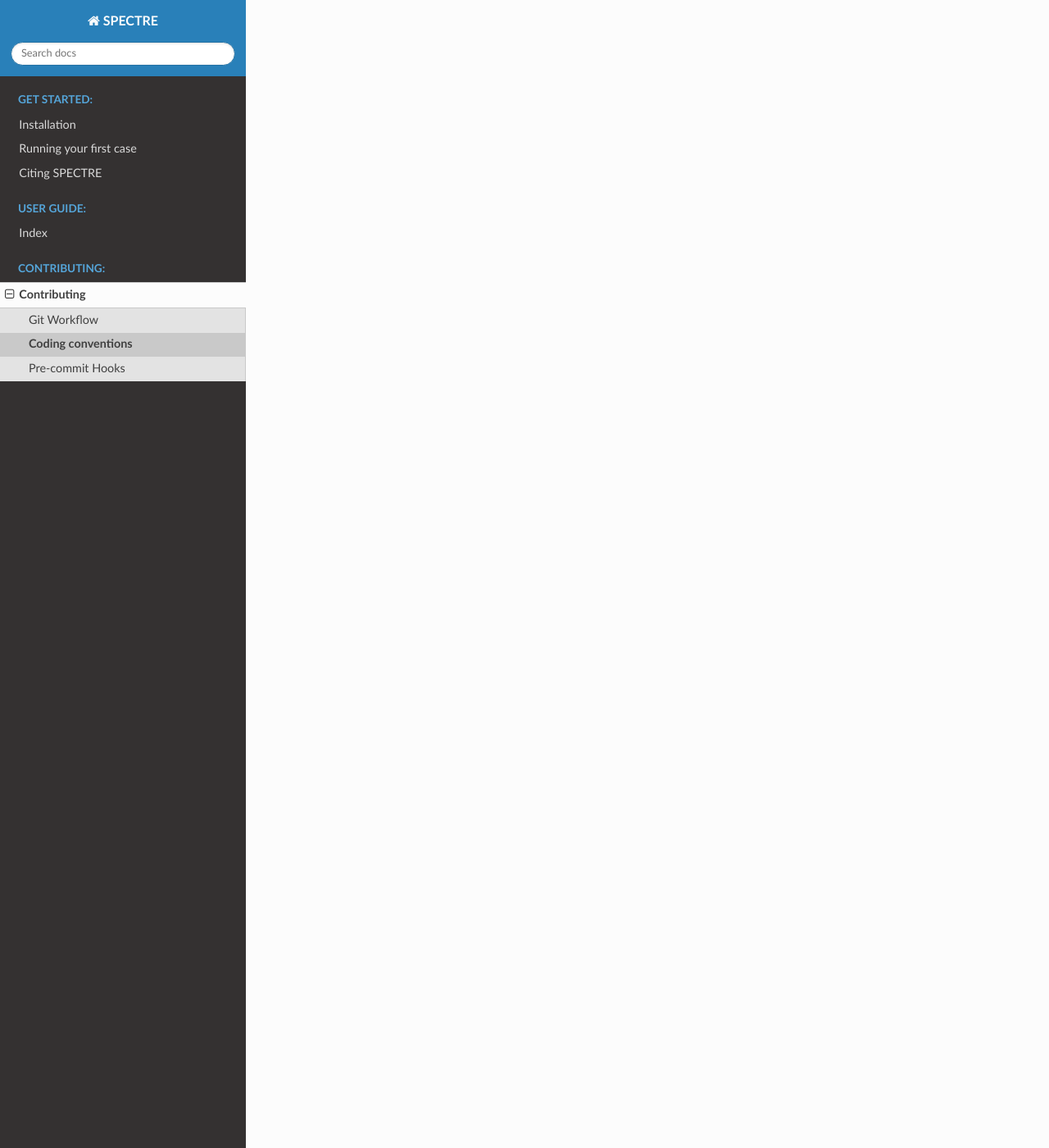
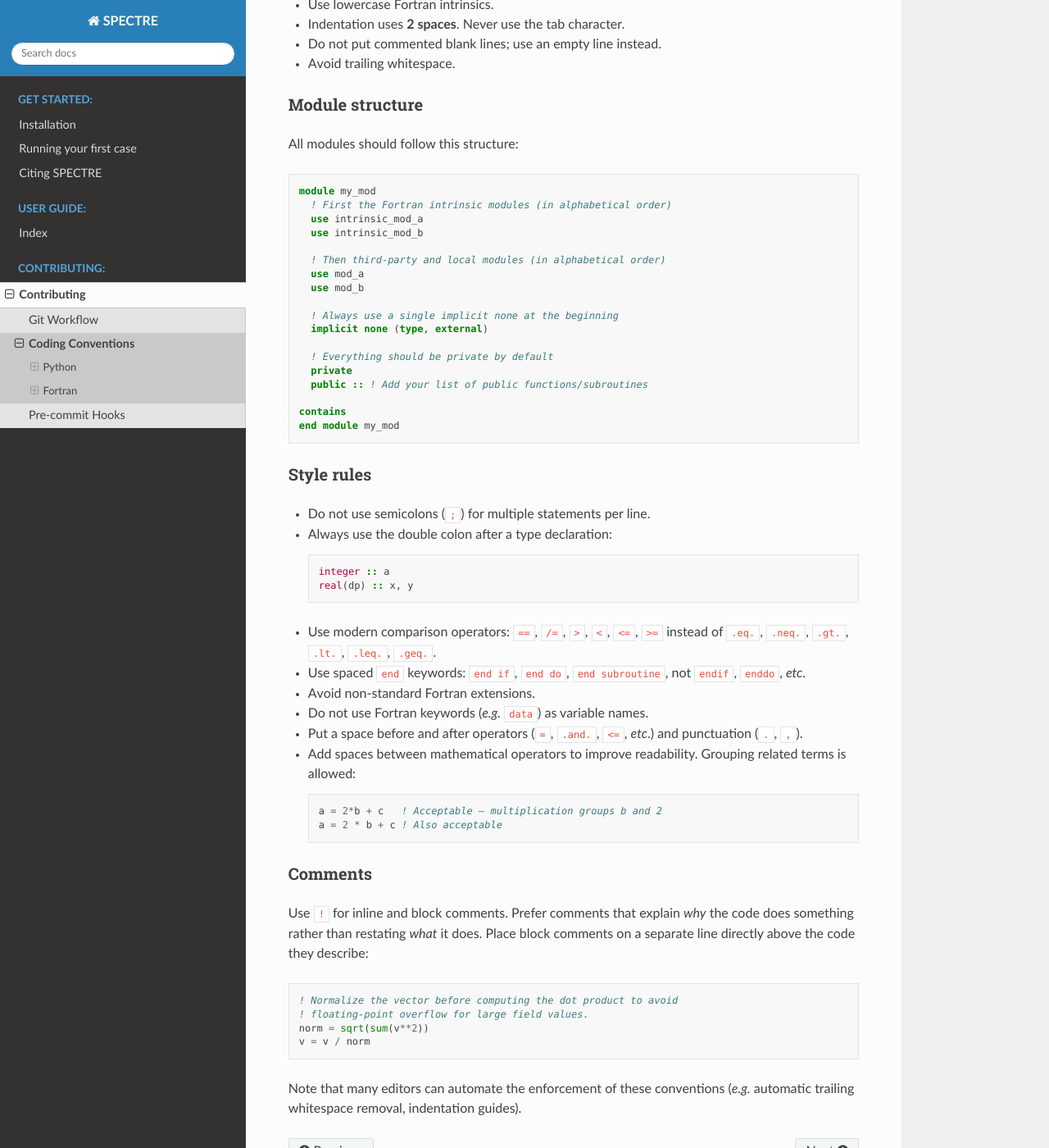
Before and after one commit to ANU-HPC/SPECTRE, a Sphinx documentation site: the page built from docs/source/contributing/coding_convention.rst, in a window 1280 px wide and 1400 px high, scrolled down 1797 px. Shown: the whole window at 82% size. Built offline with Sphinx 7.4.7 and the Read the Docs theme 3.1.0, drawn with Linux system fonts in a browser that asks for light colours; pages that are not in the unit, such as notebooks, are missing from menus; some of the changed text lies outside the part shown.

Commit message:
Add section about coding convention

```diff
--- a/docs/source/contributing/coding_convention.rst
+++ b/docs/source/contributing/coding_convention.rst
@@ -1,3 +1,165 @@
 ##################
-Coding conventions
+Coding Conventions
 ##################
+
+A code is generally written once but read many times. Consistent style
+improves readability and makes collaboration easier. This page describes the
+conventions to follow for Python and Fortran code in SPECTRE.
+
+.. contents:: On this page
+   :local:
+   :depth: 1
+
+Python
+======
+
+Style
+-----
+
+Python code in SPECTRE follows `PEP 8 <https://peps.python.org/pep-0008/>`_.
+The specific settings are configured in ``pyproject.toml``:
+
+- Line length: **100 characters**
+- Indentation: **4 spaces**
+- String quotes: **double quotes**
+
+Linting and formatting with Ruff
+---------------------------------
+
+`Ruff <https://docs.astral.sh/ruff/>`_ is used for both linting and
+formatting. Install the development dependencies to get it:
+
+.. code-block:: bash
+
+   pip install -e ".[dev]"
+
+Run the formatter to auto-fix style issues:
+
+.. code-block:: bash
+
+   ruff format .
+
+Run the linter to check for code quality issues:
+
+.. code-block:: bash
+
+   ruff check .
+
+Both checks are enforced by the CI pipeline on every merge request. Make sure
+your code passes both before pushing.
+
+Docstrings
+----------
+
+Docstrings follow the `Google style
+<https://google.github.io/styleguide/pyguide.html#38-comments-and-docstrings>`_
+convention, as enforced by Ruff's ``pydocstyle`` plugin. Every public
+function, method, and class should have a docstring. A minimal example:
+
+.. code-block:: python
+
+   def compute_flux(field: np.ndarray, area: float) -> np.ndarray:
+       """Compute the flux of a field through a surface.
+
+       Args:
+           field: Array of field values at each point on the surface.
+           area: Total surface area.
+
+       Returns:
+           Array of flux values, one per field component.
+
+       Raises:
+           ValueError: If ``field`` is empty.
+       """
+       ...
+
+Use the ``Args``, ``Returns``, ``Raises``, and ``Note`` sections as needed.
+Omit sections that do not apply.
+
+Fortran
+=======
+
+Files and general rules
+------------------------
+
+- All Fortran files use the ``.F90`` (capital F) extension.
+- The file name must match the program unit it contains. For example, module
+  ``my_mod`` must be in file ``my_mod.F90``.
+- Only one module per file.
+- Every function or subroutine must be contained in a module.
+- Line length is limited to **132 characters**.
+- Use lowercase Fortran intrinsics.
+- Indentation uses **2 spaces**. Never use the tab character.
+- Do not put commented blank lines; use an empty line instead.
+- Avoid trailing whitespace.
+
+Module structure
+----------------
+
+All modules should follow this structure:
+
+.. code-block:: fortran
+
+   module my_mod
+     ! First the Fortran intrinsic modules (in alphabetical order)
+     use intrinsic_mod_a
+     use intrinsic_mod_b
+
+     ! Then third-party and local modules (in alphabetical order)
+     use mod_a
+     use mod_b
+
+     ! Always use a single implicit none at the beginning
+     implicit none (type, external)
+
+     ! Everything should be private by default
+     private
+     public :: ! Add your list of public functions/subroutines
+
+   contains
+   end module my_mod
+
+Style rules
+-----------
+
+- Do not use semicolons (``;``) for multiple statements per line.
+- Always use the double colon after a type declaration:
+
+  .. code-block:: fortran
+
+     integer :: a
+     real(dp) :: x, y
+
+- Use modern comparison operators: ``==``, ``/=``, ``>``, ``<``, ``<=``,
+  ``>=`` instead of ``.eq.``, ``.neq.``, ``.gt.``, ``.lt.``, ``.leq.``,
+  ``.geq.``.
+- Use spaced ``end`` keywords: ``end if``, ``end do``, ``end subroutine``,
+  not ``endif``, ``enddo``, *etc*.
+- Avoid non-standard Fortran extensions.
+- Do not use Fortran keywords (*e.g.* ``data``) as variable names.
+- Put a space before and after operators (``=``, ``.and.``, ``<=``, *etc*.)
+  and punctuation (``.``, ``,``).
+- Add spaces between mathematical operators to improve readability. Grouping
+  related terms is allowed:
+
+  .. code-block:: fortran
+
+     a = 2*b + c   ! Acceptable — multiplication groups b and 2
+     a = 2 * b + c ! Also acceptable
+
+Comments
+--------
+
+Use ``!`` for inline and block comments. Prefer comments that explain *why*
+the code does something rather than restating *what* it does. Place block
+comments on a separate line directly above the code they describe:
+
+.. code-block:: fortran
+
+   ! Normalize the vector before computing the dot product to avoid
+   ! floating-point overflow for large field values.
+   norm = sqrt(sum(v**2))
+   v = v / norm
+
+Note that many editors can automate the enforcement of these conventions (*e.g.*
+automatic trailing whitespace removal, indentation guides).
```
